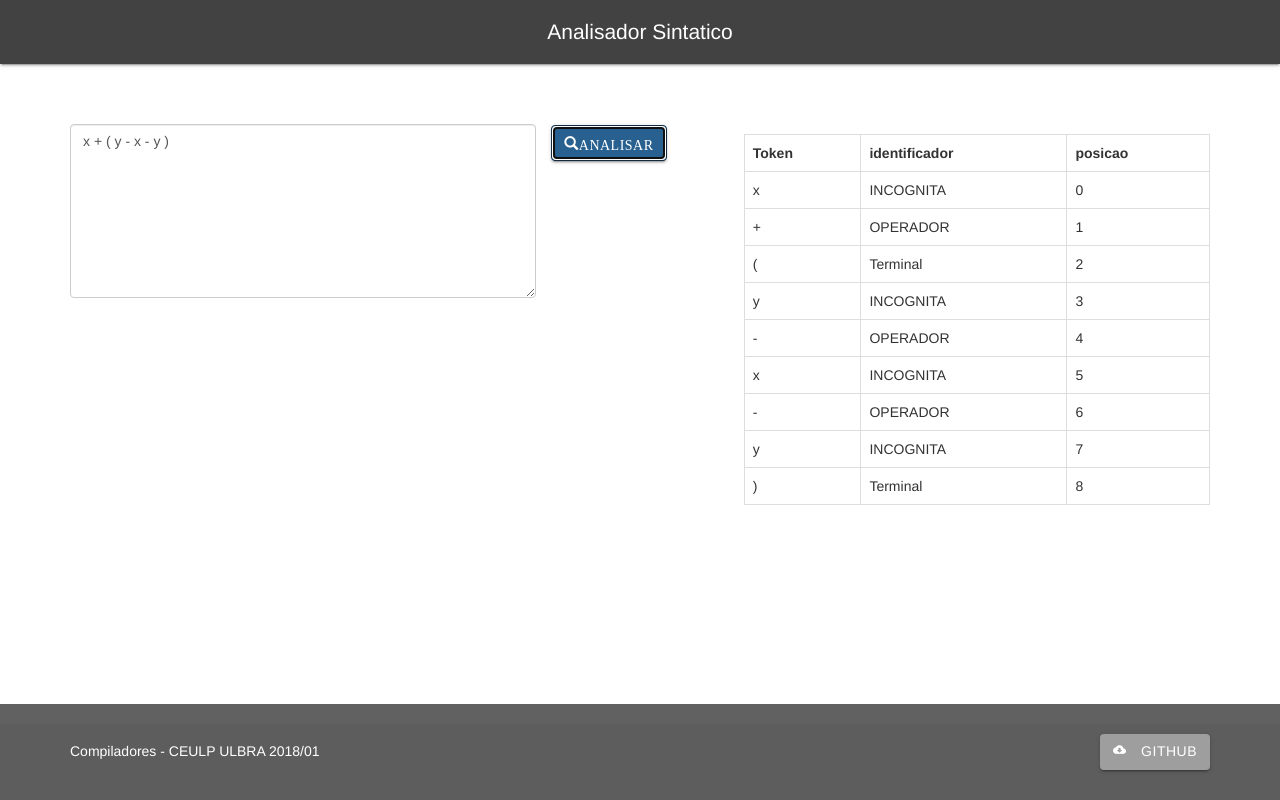
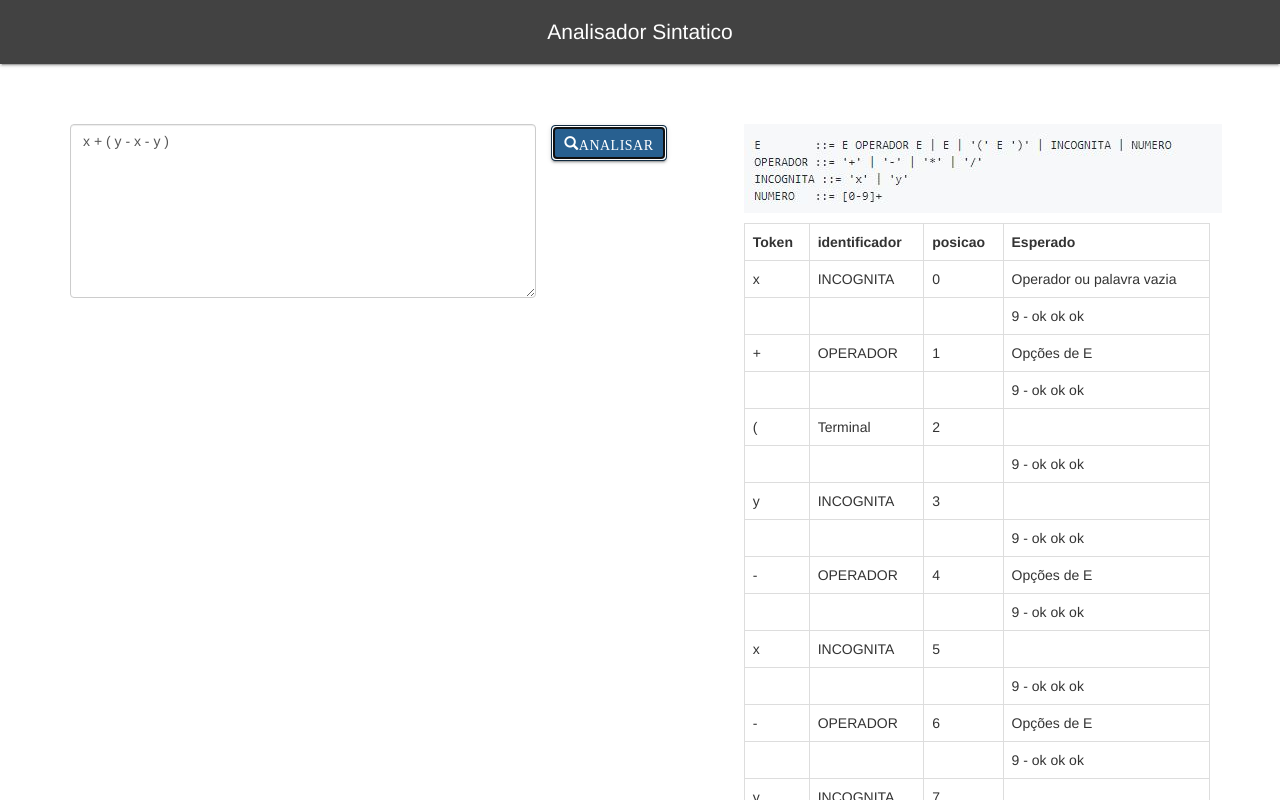
Before and after one commit to santhiagosdp/Analisador-Sint-tico, a plain HTML site: page index.html in a window 1280 px wide. Both pictures are taken after a click on the button "ANALISAR". Shown: the top 800 px of the page. Drawn offline with Linux system fonts and the light colour scheme; files whose address does not match are found by name.

Commit message:
refersh
refres

```diff
--- a/index.html
+++ b/index.html
@@ -36,12 +36,14 @@ CEULP ULBRA
 			<div class="col l1">
 				<button type="button" onclick="analisadorLexico()" class="btn btn-primary glyphicon glyphicon-search" >Analisar</button>
 			</div>
-      <div class="col l1"></div>
+			<div class="col l1"></div>
 			<div class="col l5">
+			<img src="C:\xampp\htdocs\analisador_lexico_sintatico_\img\gramatica.JPG" alt="Big Boat">
 				<h5 id="result" align="center"></h5>
 			</div>
 		</div>
 		<div class="row">
+			<!-- <img src="C:\xampp\htdocs\analisador_lexico_sintatico_\img\gramatica.JPG" alt="Big Boat"> -->
 	  <!-- segunda linha para carregar o alfabeto -->
         <div class="col l12">
           <div id="tokens" style="margin-top:10px"></div>
--- a/js/app.js
+++ b/js/app.js
@@ -4,34 +4,46 @@ function analisadorLexicof(){  // testar se aparece na tela
 
 
 const OPERADOR = ['+', '-', '/', '*'];
-const INCOGNITA = ["x", "y"];
+const INCOGNITA = ["x", "y", "X", "Y"];
 const TIPO_OPERADOR = 'OPERADOR';
 const TIPO_NUMERO = 'NUMERO';
 const TIPO_INCOGNITA = 'INCOGNITA';
-function analisadorLexico(){
+ function analisadorLexico(){   /*CLICAR NO BOTÃO ANALIZAR, FAÇA */
 		var entrada = document.getElementById('codigo').value;
     var array_tokens = entrada.split(" ");
     var tipo_token = '-';
     var posicao_token = 0;
+	var esperado="";
 		var lista_tokens = [];
-		var imprime="<table class='table table-bordered'><tr><th>Token</th><th>identificador</th><th>posicao</th></tr>";
+		var imprime="<table class='table table-bordered'><tr><th>Token</th><th>identificador</th><th>posicao</th><th>Esperado</th></tr>";
     for(token of array_tokens){
         if(eh_incognita(token)){
             tipo_token = TIPO_INCOGNITA;
+			if(posicao_token==0){
+				esperado='Operador ou palavra vazia';
+			}
         }
         else if(eh_operador(token)){
-            tipo_token = TIPO_OPERADOR;
+			if(tipo_token ="INCOGNITA"){
+				esperado='Opções de E';
+				tipo_token = TIPO_OPERADOR;
+			}
         }
-				else if(eh_numero(token)){
+		else if(eh_numero(token)){
             tipo_token = TIPO_NUMERO;
         }
-				else{
+		else{
             tipo_token = "Terminal";
         }
-				imprime+="<tr><td>"+token+"</td><td>"+tipo_token+"</td><td>"+posicao_token+"</td></tr>"
+		/* if(posicao_token == array_tokens){ */
+			imprime+="<tr><td>"+token+"</td><td>"+tipo_token+"</td><td>"+posicao_token+"</td><td>"+esperado+"</td></tr>"
+			imprime+="<tr><td></td><td></td><td></td><td>"+array_tokens.length+" - ok ok ok</td></tr>"
+		/* }				 */
 				posicao_token +=1;
+				esperado="";
     }
     document.getElementById('result').innerHTML = imprime;
+	/* Final da analise Lexica */
 }
 function eh_operador(token) {
     return OPERADOR.includes(token);
```
Also changed, not shown: img/gramatica.JPG (added).
